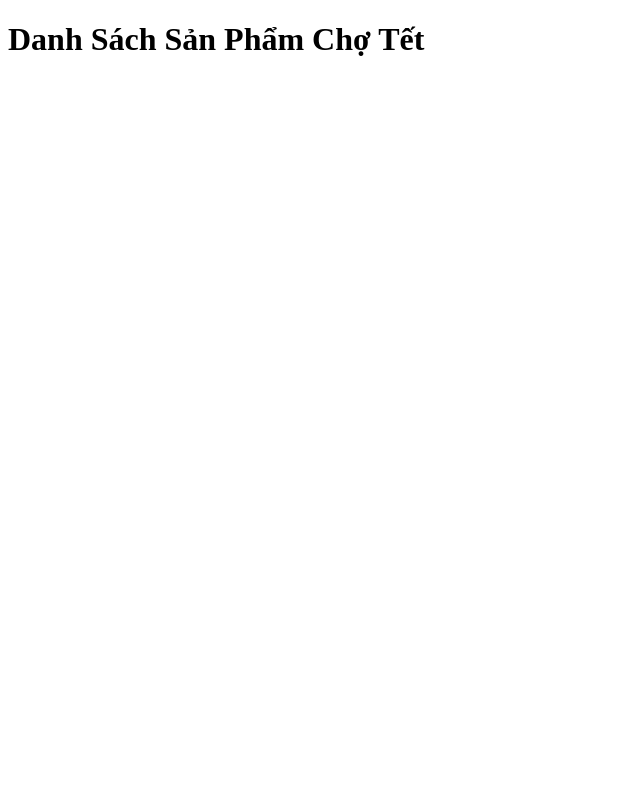
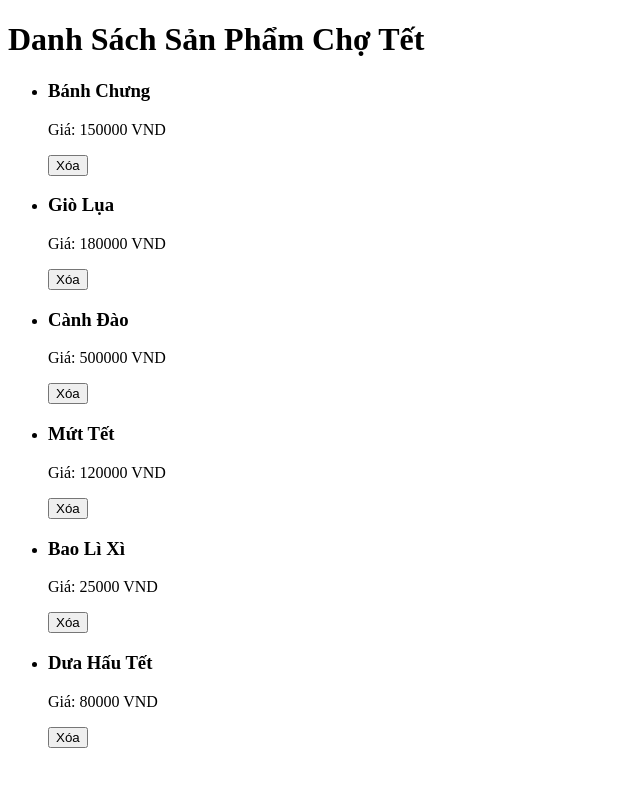
Before and after one commit to nana22022007-rgb/Ph-m-Th-Na-Na_B25DTCN114_IT103B-k25, a plain HTML site: page session14/btvn/bai3.html in a window 1280 px wide. Shown: the whole page, without its empty margins (0-640 px from the left). Drawn offline with Linux system fonts and the light colour scheme.

Commit message:
Update script source in bai3.html

```diff
--- a/session14/btvn/bai3.html
+++ b/session14/btvn/bai3.html
@@ -10,6 +10,6 @@
     <ul id="product-list">
         <!-- Danh sách sản phẩm -->
     </ul>
-    <script src="./BTVN03.js"></script>
+    <script src="./bai3.js"></script>
 </body>
 </html>
```
